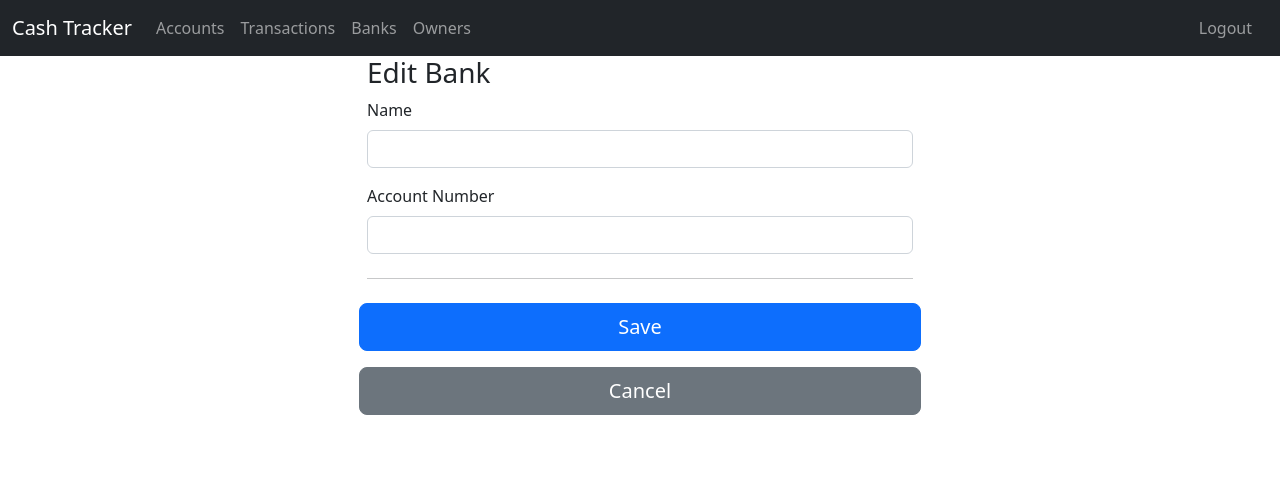
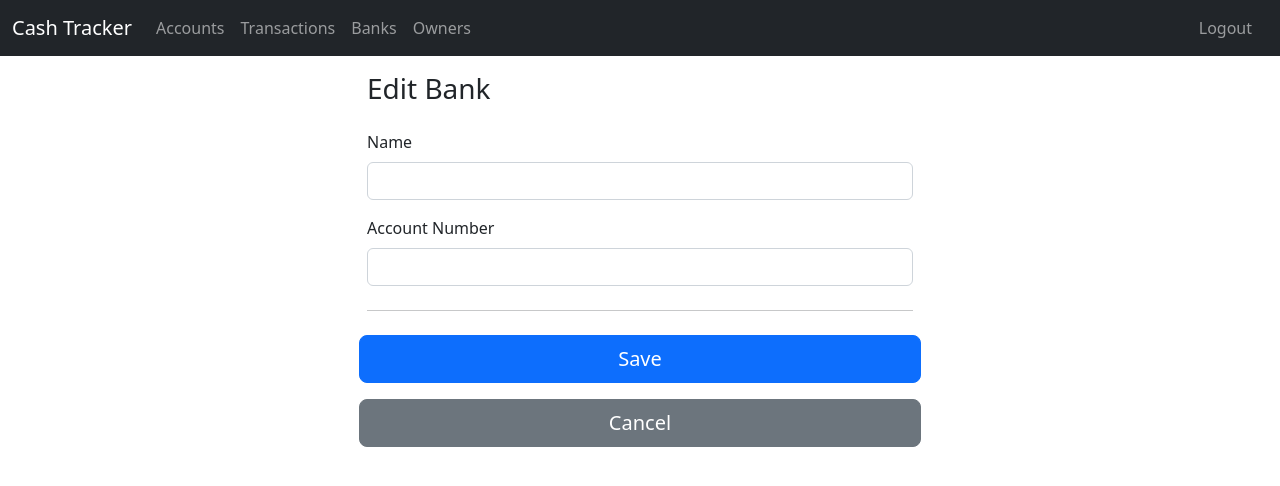
Before and after one commit to magatdarwin/cash-tracker, a Flask app: template templates/edit_bank.html in a window 1280 px wide. Shown: the top 486 px of the page. Run offline with Flask 2, Linux system fonts and the light colour scheme; the template is opened without the code that fills it, so the values that code supplies are empty; some libraries are stand-ins or nearby versions.

Commit message:
Fixed spacing of titles on edit functions

```diff
--- a/templates/edit_account.html
+++ b/templates/edit_account.html
@@ -6,8 +6,9 @@
 <form action="{{ url_for('edit_account', account_id=account.id) }}", method="post">
     <div class="row justify-content-center">
         <div class="col-6">
-
-            <h3>Edit Account</h3>
+            <div class="py-3">
+                <h3>Edit Account</h3>
+            </div>
             <div class="row g-3">
                 <div class="col-12">
                     <label for="name" class="form-label">Name</label>
--- a/templates/edit_bank.html
+++ b/templates/edit_bank.html
@@ -6,8 +6,9 @@
 <form action="{{ url_for('edit_bank', bank_id=bank.id) }}", method="post">
     <div class="row justify-content-center">
         <div class="col-6">
-
-            <h3>Edit Bank</h3>
+            <div class="py-3">
+                <h3>Edit Bank</h3>
+            </div>
             <div class="row g-3">
                 <div class="col-12">
                     <label for="name" class="form-label">Name</label>
--- a/templates/edit_owner.html
+++ b/templates/edit_owner.html
@@ -6,8 +6,9 @@
 <form action="{{ url_for('edit_owner', owner_id=owner.id) }}", method="post">
     <div class="row justify-content-center">
         <div class="col-6">
-
-            <h3>Edit Owner</h3>
+            <div class="py-3">
+                <h3>Edit Owner</h3>
+            </div>
             <div class="row g-3">
                 <div class="col-sm-6">
                     <label for="first_name" class="form-label">First name</label>
--- a/templates/edit_transaction.html
+++ b/templates/edit_transaction.html
@@ -6,8 +6,9 @@
 <form action="{{ url_for('edit_transaction', transaction_id=transaction.id) }}", method="post">
     <div class="row justify-content-center">
         <div class="col-6">
-
-            <h3>Edit Transaction</h3>
+            <div class="py-3">
+                <h3>Edit Transaction</h3>
+            </div>
             <div class="row g-3">
                 <div class="col-12">
                     <label for="account" class="form-label">Account</label>
```
